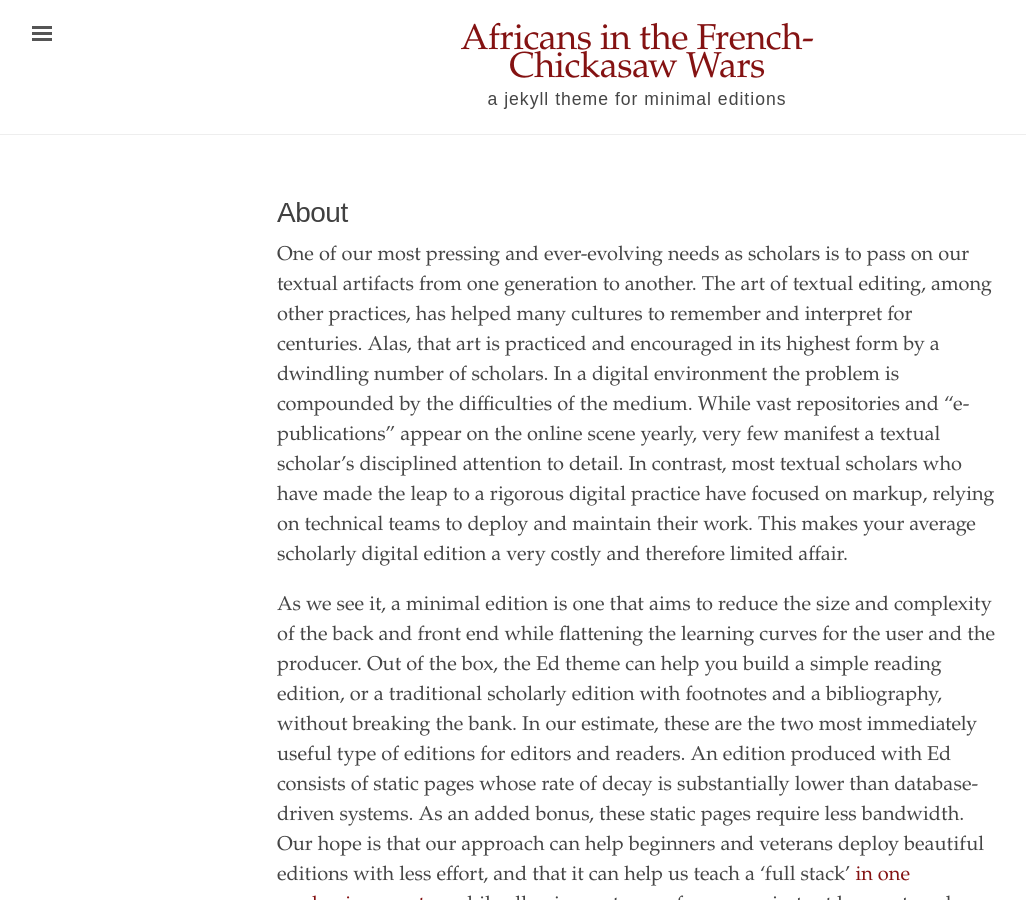
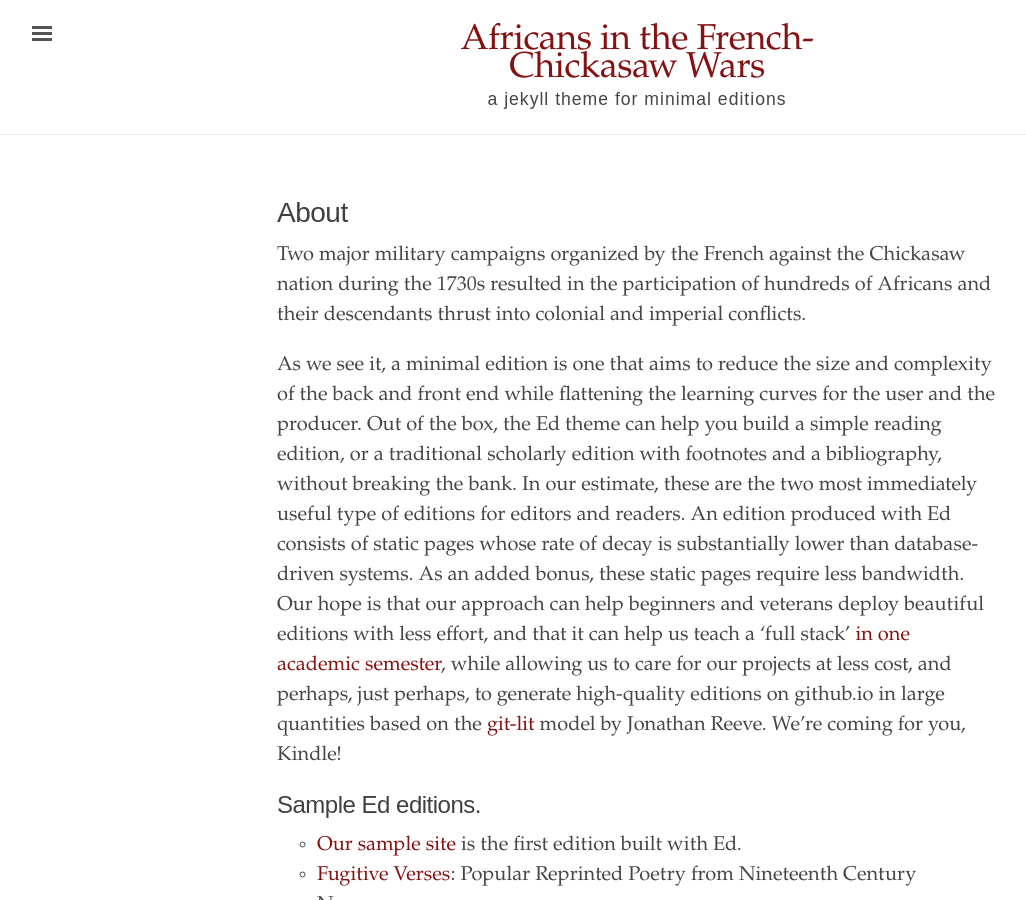
Before and after one commit to obarnard/africansinchickasawwars, a Jekyll site: the page built from about.md, in a window 1280 px wide and 900 px high. Shown: the whole window, without its empty margins (3-1029 px from the left). Built offline with Jekyll 4.4.1, drawn with Linux system fonts in a browser that asks for light colours.

Commit message:
Updated about.md with Chickasaw info

```diff
--- a/about.md
+++ b/about.md
@@ -3,15 +3,9 @@ layout: page
 title: About
 ---
 
-One of our most pressing and ever-evolving needs as scholars is to pass on our textual artifacts
-from one generation to another. The art of textual editing, among other practices, has helped many
-cultures to remember and interpret for centuries. Alas, that art is practiced and encouraged in its
-highest form by a dwindling number of scholars. In a digital environment the problem is compounded
-by the difficulties of the medium. While vast repositories and "e-publications" appear on the
-online scene yearly, very few manifest a textual scholar's disciplined attention to detail. In
-contrast, most textual scholars who have made the leap to a rigorous digital practice have focused
-on markup, relying on technical teams to deploy and maintain their work. This makes your average
-scholarly digital edition a very costly and therefore limited affair.
+Two major military campaigns organized by the French against the Chickasaw nation during the 1730s
+resulted in the participation of hundreds of Africans and their descendants thrust into colonial and
+imperial conflicts.
 
 As we see it, a minimal edition is one that aims to reduce the size and complexity of the back and
 front end while flattening the learning curves for the user and the producer. Out of the box, the Ed
```
